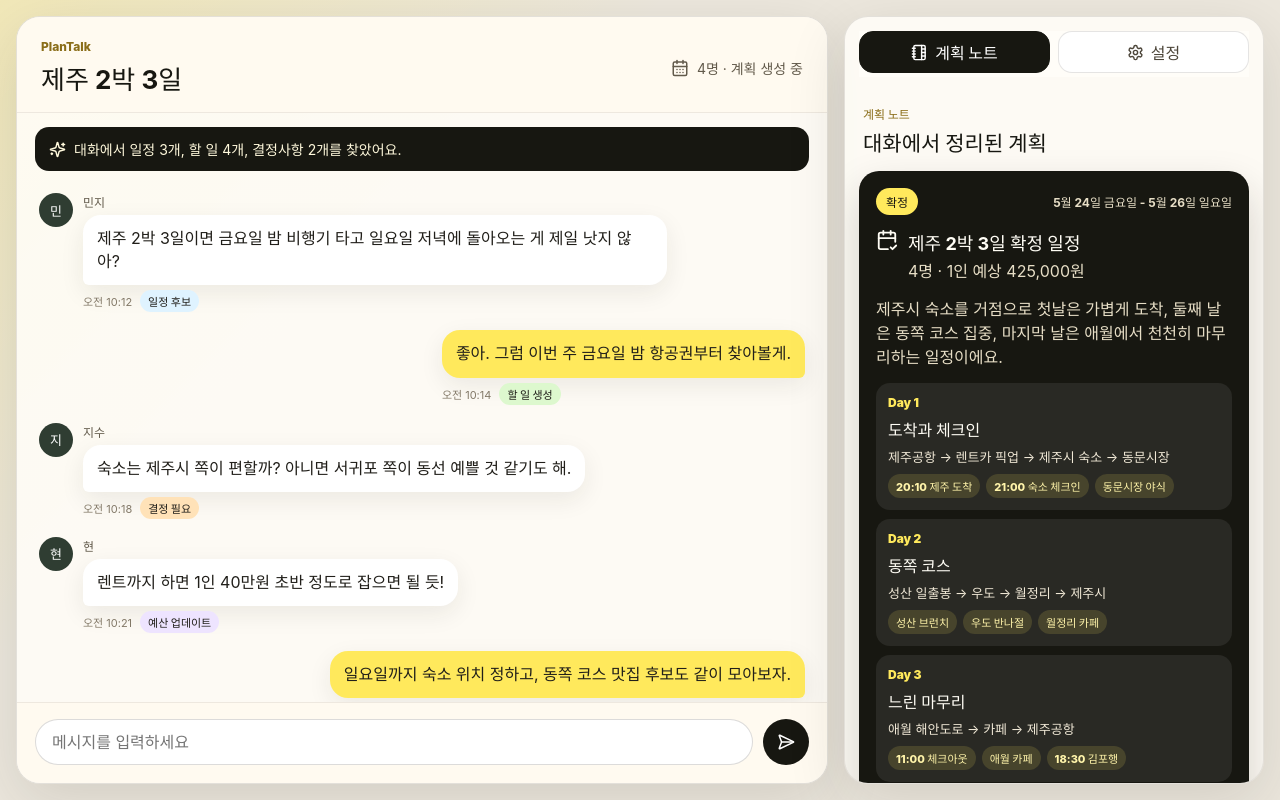
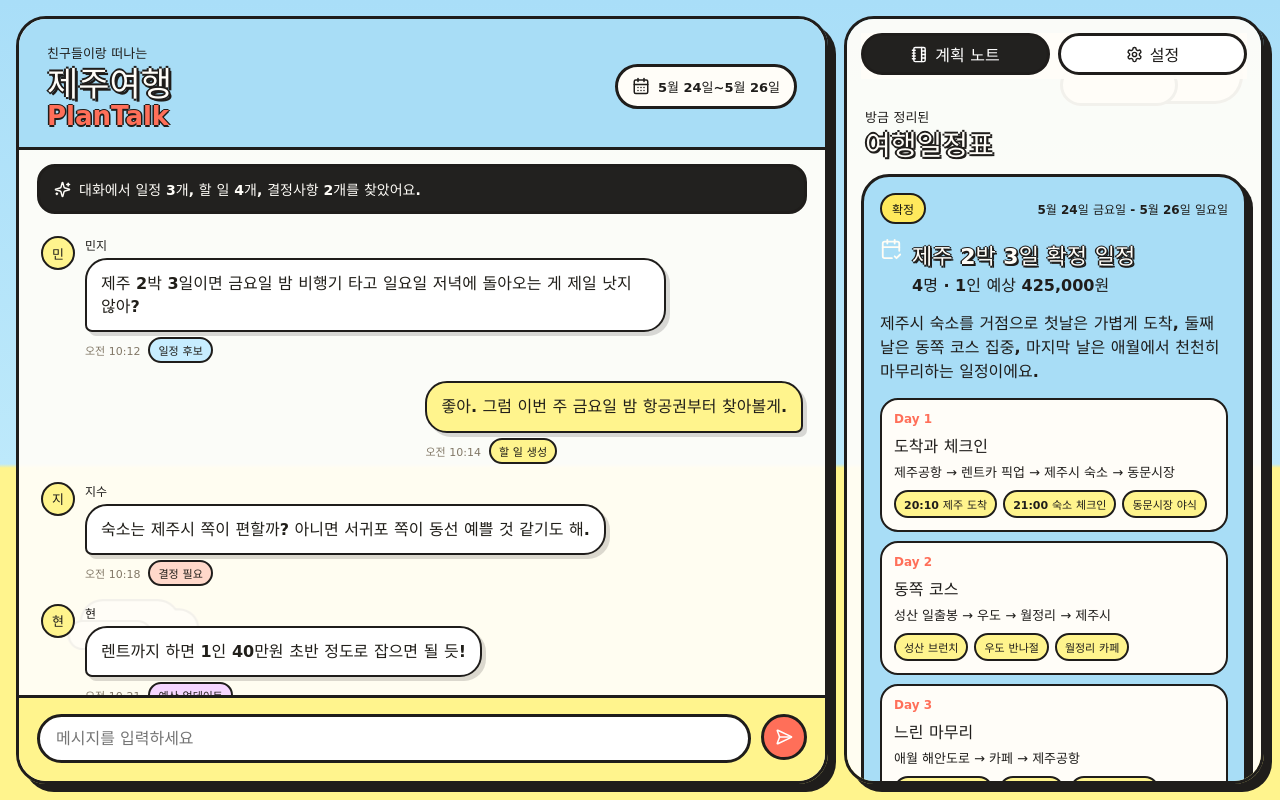
Before and after one commit to shirleysol2/plantalk, a React (Vite) app: page / in a window 1280 px wide. Built offline with nearby package versions, Linux system fonts and the light colour scheme.

Commit message:
Apply playful travel planner visual style

```diff
--- a/src/App.tsx
+++ b/src/App.tsx
@@ -19,16 +19,22 @@ export default function App() {
     );
   };
 
+  const showSettings = activeTab === 'settings' || (activeTab === 'chat' && activePanel === 'settings');
+  const showPlan = activeTab === 'plan' || (activeTab === 'chat' && activePanel === 'plan');
+
   return (
     <main className="app-shell">
+      <div className="sky-sticker cloud-one" />
+      <div className="sky-sticker cloud-two" />
+      <div className="plane-sticker" />
       <section className={`chat-column ${activeTab === 'chat' ? 'is-active' : ''}`}>
         <ChatView messages={messages} />
       </section>
 
       <aside className={`side-panel ${activeTab !== 'chat' ? 'is-active' : ''}`}>
         <PanelTabs activePanel={activePanel} onChange={setActivePanel} />
-        <div className={activeTab === 'settings' || activePanel === 'settings' ? 'panel-view' : 'panel-view is-hidden-mobile'}>
-          {(activeTab === 'settings' || activePanel === 'settings') && (
+        <div className={showSettings ? 'panel-view' : 'panel-view is-hidden-mobile'}>
+          {showSettings && (
             <SettingsView
               members={members}
               summaryStyles={summaryStyles}
@@ -37,8 +43,8 @@ export default function App() {
             />
           )}
         </div>
-        <div className={activeTab === 'plan' || activePanel === 'plan' ? 'panel-view' : 'panel-view is-hidden-mobile'}>
-          {(activeTab === 'plan' || activePanel === 'plan') && (
+        <div className={showPlan ? 'panel-view' : 'panel-view is-hidden-mobile'}>
+          {showPlan && (
             <PlanNote
               finalPlan={finalPlan}
               scheduleItems={scheduleItems}
--- a/src/components/ChatView.tsx
+++ b/src/components/ChatView.tsx
@@ -10,12 +10,15 @@ export function ChatView({ messages }: ChatViewProps) {
     <div className="chat-view">
       <header className="chat-header">
         <div>
-          <p className="eyebrow">PlanTalk</p>
-          <h1>제주 2박 3일</h1>
+          <p className="eyebrow">친구들이랑 떠나는</p>
+          <h1>
+            <span>제주여행</span>
+            <em>PlanTalk</em>
+          </h1>
         </div>
         <div className="header-meta">
           <CalendarDays size={18} />
-          <span>4명 · 계획 생성 중</span>
+          <span>5월 24일~5월 26일</span>
         </div>
       </header>
 
--- a/src/components/PlanNote.tsx
+++ b/src/components/PlanNote.tsx
@@ -16,8 +16,8 @@ export function PlanNote({ finalPlan, scheduleItems, tasks, decisions, budgetIte
   return (
     <div className="plan-note">
       <div className="panel-heading">
-        <p className="eyebrow">계획 노트</p>
-        <h2>대화에서 정리된 계획</h2>
+        <p className="eyebrow">방금 정리된</p>
+        <h2>여행일정표</h2>
       </div>
 
       <section className="briefing-card">
--- a/src/styles.css
+++ b/src/styles.css
@@ -1,8 +1,8 @@
 :root {
-  color: #171711;
-  background: #ece7dd;
+  color: #1f1d1b;
+  background: #a8ddf6;
   font-family:
-    Inter, ui-sans-serif, system-ui, -apple-system, BlinkMacSystemFont, "Segoe UI", sans-serif;
+    "Comic Sans MS", "Apple SD Gothic Neo", "Malgun Gothic", ui-sans-serif, system-ui, sans-serif;
   font-synthesis: none;
   text-rendering: optimizeLegibility;
 }
@@ -16,8 +16,8 @@ body {
   min-width: 320px;
   min-height: 100vh;
   background:
-    linear-gradient(135deg, rgba(255, 234, 89, 0.28), transparent 32%),
-    #ece7dd;
+    radial-gradient(ellipse at 50% 112%, #fff48d 0 31%, transparent 31.5%),
+    linear-gradient(180deg, #a9def8 0%, #bde9fb 58%, #fff48d 58.5%, #fff48d 100%);
 }
 
 button,
@@ -30,6 +30,7 @@ button {
 }
 
 .app-shell {
+  position: relative;
   display: grid;
   grid-template-columns: minmax(0, 1fr) minmax(360px, 420px);
   gap: 16px;
@@ -38,23 +39,90 @@ button {
   overflow: hidden;
 }
 
+.sky-sticker {
+  position: fixed;
+  z-index: 0;
+  pointer-events: none;
+}
+
+.cloud-one,
+.cloud-two {
+  width: 118px;
+  height: 42px;
+  border: 3px solid #1f1d1b;
+  border-radius: 999px;
+  background: #fffdf8;
+  box-shadow:
+    28px -18px 0 8px #fffdf8,
+    58px -9px 0 4px #fffdf8,
+    28px -18px 0 11px #1f1d1b,
+    58px -9px 0 7px #1f1d1b;
+  opacity: 0.9;
+}
+
+.cloud-one {
+  top: 8%;
+  right: 8%;
+}
+
+.cloud-two {
+  bottom: 18%;
+  left: 4%;
+  transform: scale(0.72);
+}
+
+.plane-sticker {
+  position: fixed;
+  right: 4%;
+  top: 28%;
+  z-index: 0;
+  width: 154px;
+  height: 70px;
+  pointer-events: none;
+  opacity: 0.24;
+  transform: rotate(25deg);
+}
+
+.plane-sticker::before {
+  position: absolute;
+  inset: 28px 0 auto 0;
+  height: 16px;
+  border-radius: 999px 28px 28px 999px;
+  background: #fffdf8;
+  content: "";
+}
+
+.plane-sticker::after {
+  position: absolute;
+  top: 0;
+  left: 54px;
+  width: 70px;
+  height: 64px;
+  border-radius: 12px;
+  background: #fffdf8;
+  clip-path: polygon(0 44%, 100% 0, 64% 52%, 100% 100%);
+  content: "";
+}
+
 .chat-column,
 .side-panel {
+  position: relative;
+  z-index: 1;
   min-height: 0;
 }
 
 .chat-view,
 .side-panel {
-  border: 1px solid rgba(40, 36, 28, 0.12);
-  background: rgba(255, 253, 248, 0.88);
-  box-shadow: 0 18px 60px rgba(35, 31, 24, 0.12);
+  border: 3px solid #1f1d1b;
+  background: rgba(255, 253, 248, 0.94);
+  box-shadow: 8px 8px 0 #1f1d1b;
 }
 
 .chat-view {
   display: grid;
   grid-template-rows: auto auto minmax(0, 1fr) auto;
   height: 100%;
-  border-radius: 24px;
+  border-radius: 30px;
   overflow: hidden;
 }
 
@@ -63,15 +131,15 @@ button {
   align-items: center;
   justify-content: space-between;
   gap: 16px;
-  padding: 22px 24px 16px;
-  background: #fffaf0;
-  border-bottom: 1px solid rgba(40, 36, 28, 0.08);
+  padding: 24px 28px 18px;
+  background: #a8ddf6;
+  border-bottom: 3px solid #1f1d1b;
 }
 
 .eyebrow {
   margin: 0 0 5px;
-  color: #8a6d18;
-  font-size: 12px;
+  color: #1f1d1b;
+  font-size: 13px;
   font-weight: 800;
 }
 
@@ -83,13 +151,44 @@ p {
 }
 
 h1 {
+  display: grid;
+  gap: 2px;
   margin-bottom: 0;
+  color: #fffdf8;
+  font-size: 34px;
+  font-weight: 1000;
+  line-height: 1;
+  text-shadow:
+    2px 0 #1f1d1b,
+    -2px 0 #1f1d1b,
+    0 2px #1f1d1b,
+    0 -2px #1f1d1b,
+    3px 3px #1f1d1b;
+}
+
+h1 em {
+  color: #ff6f59;
   font-size: 26px;
+  font-style: normal;
+  text-shadow:
+    1.5px 0 #1f1d1b,
+    -1.5px 0 #1f1d1b,
+    0 1.5px #1f1d1b,
+    0 -1.5px #1f1d1b;
 }
 
 h2 {
   margin-bottom: 0;
-  font-size: 21px;
+  color: #fffdf8;
+  font-size: 28px;
+  font-weight: 1000;
+  line-height: 1.05;
+  text-shadow:
+    2px 0 #1f1d1b,
+    -2px 0 #1f1d1b,
+    0 2px #1f1d1b,
+    0 -2px #1f1d1b,
+    2px 2px #1f1d1b;
 }
 
 h3 {
@@ -108,17 +207,24 @@ h3 {
 
 .header-meta {
   flex: 0 0 auto;
-  color: #625a4b;
-  font-size: 14px;
+  border: 3px solid #1f1d1b;
+  border-radius: 999px;
+  padding: 10px 14px;
+  background: #fffdf8;
+  color: #1f1d1b;
+  font-size: 13px;
+  font-weight: 900;
 }
 
 .chat-summary {
   margin: 14px 18px 0;
   padding: 12px 14px;
-  border-radius: 14px;
-  background: #171711;
-  color: #fff9dc;
+  border: 3px solid #1f1d1b;
+  border-radius: 18px;
+  background: #22211f;
+  color: #fffdf8;
   font-size: 14px;
+  font-weight: 800;
 }
 
 .message-list {
@@ -148,8 +254,9 @@ h3 {
   height: 34px;
   place-items: center;
   border-radius: 50%;
-  background: #2f3d32;
-  color: #fff;
+  border: 2px solid #1f1d1b;
+  background: #fff48d;
+  color: #1f1d1b;
   font-size: 13px;
   font-weight: 800;
 }
@@ -160,23 +267,25 @@ h3 {
 }
 
 .sender {
-  color: #625a4b;
+  color: #1f1d1b;
   font-size: 12px;
   font-weight: 700;
 }
 
 .message-bubble {
+  border: 2px solid #1f1d1b;
   padding: 12px 14px;
-  border-radius: 18px 18px 18px 6px;
+  border-radius: 22px 22px 22px 7px;
   background: #ffffff;
   color: #211f1a;
   line-height: 1.45;
-  box-shadow: 0 8px 24px rgba(37, 32, 24, 0.08);
+  box-shadow: 4px 4px 0 rgba(31, 29, 27, 0.16);
+  font-weight: 700;
 }
 
 .message-bubble.mine {
-  border-radius: 18px 18px 6px 18px;
-  background: #ffe95c;
+  border-radius: 22px 22px 7px 22px;
+  background: #fff48d;
 }
 
 .message-meta {
@@ -188,6 +297,7 @@ h3 {
 }
 
 .extract-chip {
+  border: 2px solid #1f1d1b;
   border-radius: 999px;
   padding: 3px 8px;
   color: #1f1d18;
@@ -195,33 +305,33 @@ h3 {
 }
 
 .extract-chip.schedule {
-  background: #dff3ff;
+  background: #c7edff;
 }
 
 .extract-chip.task {
-  background: #ddf8ce;
+  background: #fff48d;
 }
 
 .extract-chip.decision {
-  background: #ffe2b8;
+  background: #ffd8ca;
 }
 
 .extract-chip.budget {
-  background: #eee4ff;
+  background: #f6d6ff;
 }
 
 .composer {
   display: flex;
   gap: 10px;
   padding: 16px 18px 18px;
-  background: #fffaf0;
-  border-top: 1px solid rgba(40, 36, 28, 0.08);
+  background: #fff48d;
+  border-top: 3px solid #1f1d1b;
 }
 
 .composer input {
   min-width: 0;
   flex: 1;
-  border: 1px solid rgba(40, 36, 28, 0.16);
+  border: 3px solid #1f1d1b;
   border-radius: 999px;
   padding: 12px 16px;
   outline: none;
@@ -234,7 +344,8 @@ h3 {
   place-items: center;
   border: 0;
   border-radius: 50%;
-  background: #171711;
+  border: 3px solid #1f1d1b;
+  background: #ff6f59;
   color: #fff;
 }
 
@@ -244,7 +355,7 @@ h3 {
   gap: 12px;
   height: 100%;
   padding: 14px;
-  border-radius: 24px;
+  border-radius: 30px;
   overflow-y: auto;
 }
 
@@ -269,23 +380,23 @@ h3 {
   align-items: center;
   justify-content: center;
   gap: 7px;
-  border: 1px solid rgba(40, 36, 28, 0.12);
+  border: 3px solid #1f1d1b;
   background: #fff;
-  color: #4d463a;
+  color: #1f1d1b;
 }
 
 .panel-tabs button {
   flex: 1;
   min-height: 42px;
-  border-radius: 14px;
+  border-radius: 999px;
   font-weight: 800;
 }
 
 .panel-tabs button.active,
 .bottom-nav button.active,
 .segmented button.selected {
-  border-color: #171711;
-  background: #171711;
+  border-color: #1f1d1b;
+  background: #22211f;
   color: #fff;
 }
 
@@ -304,25 +415,26 @@ h3 {
 }
 
 .plan-card {
-  border: 1px solid rgba(40, 36, 28, 0.1);
-  border-radius: 18px;
+  border: 3px solid #1f1d1b;
+  border-radius: 22px;
   padding: 15px;
   background: #fff;
+  box-shadow: 4px 4px 0 rgba(31, 29, 27, 0.12);
 }
 
 .plan-card.accent {
-  background: #fff8cf;
+  background: #fff48d;
 }
 
 .briefing-card {
   display: grid;
   gap: 14px;
-  border: 1px solid rgba(23, 23, 17, 0.16);
-  border-radius: 20px;
+  border: 3px solid #1f1d1b;
+  border-radius: 28px;
   padding: 16px;
-  background: #171711;
+  background: #a8ddf6;
   color: #fffdf5;
-  box-shadow: 0 18px 40px rgba(31, 28, 20, 0.18);
+  box-shadow: 6px 6px 0 #1f1d1b;
 }
 
 .briefing-status {
@@ -330,12 +442,13 @@ h3 {
   align-items: center;
   justify-content: space-between;
   gap: 10px;
-  color: #e7dec6;
+  color: #1f1d1b;
   font-size: 12px;
   font-weight: 800;
 }
 
 .briefing-status span {
+  border: 2px solid #1f1d1b;
   border-radius: 999px;
   padding: 5px 10px;
   background: #ffe95c;
@@ -349,14 +462,22 @@ h3 {
 }
 
 .briefing-title h3 {
+  color: #fffdf8;
   margin-bottom: 4px;
-  font-size: 18px;
+  font-size: 22px;
+  text-shadow:
+    1.5px 0 #1f1d1b,
+    -1.5px 0 #1f1d1b,
+    0 1.5px #1f1d1b,
+    0 -1.5px #1f1d1b,
+    2px 2px #1f1d1b;
 }
 
 .briefing-title p,
 .briefing-summary {
   margin-bottom: 0;
-  color: #e7dec6;
+  color: #1f1d1b;
+  font-weight: 800;
   line-height: 1.5;
 }
 
@@ -368,20 +489,22 @@ h3 {
 .day-brief {
   display: grid;
   gap: 7px;
-  border-radius: 14px;
+  border: 2px solid #1f1d1b;
+  border-radius: 18px;
   padding: 12px;
-  background: rgba(255, 255, 255, 0.08);
+  background: #fffdf8;
+  color: #1f1d1b;
 }
 
 .day-brief span {
-  color: #ffe95c;
+  color: #ff6f59;
   font-size: 12px;
   font-weight: 900;
 }
 
 .day-brief p {
   margin-bottom: 0;
-  color: #f0e8d6;
+  color: #1f1d1b;
   font-size: 13px;
   line-height: 1.45;
 }
@@ -393,10 +516,11 @@ h3 {
 }
 
 .day-brief em {
+  border: 2px solid #1f1d1b;
   border-radius: 999px;
   padding: 4px 8px;
-  background: rgba(255, 233, 92, 0.14);
-  color: #fff4aa;
+  background: #fff48d;
+  color: #1f1d1b;
   font-size: 11px;
   font-style: normal;
   font-weight: 800;
@@ -406,9 +530,10 @@ h3 {
   display: flex;
   align-items: flex-start;
   gap: 8px;
-  border-radius: 14px;
+  border: 2px solid #1f1d1b;
+  border-radius: 18px;
   padding: 12px;
-  background: #fff8cf;
+  background: #fff48d;
   color: #171711;
   font-size: 13px;
   font-weight: 800;
@@ -433,7 +558,7 @@ h3 {
   grid-template-columns: 86px 1fr;
   gap: 4px 10px;
   padding: 10px 0;
-  border-top: 1px solid rgba(40, 36, 28, 0.1);
+  border-top: 2px dashed rgba(31, 29, 27, 0.22);
 }
 
 .timeline-item:first-child {
@@ -466,8 +591,8 @@ h3 {
   align-items: center;
   gap: 9px;
   width: 100%;
-  border: 1px solid rgba(40, 36, 28, 0.1);
-  border-radius: 13px;
+  border: 2px solid #1f1d1b;
+  border-radius: 16px;
   padding: 10px;
   background: #fbfaf7;
   color: #211f1a;
@@ -482,7 +607,8 @@ h3 {
 .decision-item,
 .budget-item,
 .member-item {
-  border-radius: 14px;
+  border: 2px solid #1f1d1b;
+  border-radius: 18px;
   background: #fbfaf7;
   padding: 12px;
 }
@@ -495,16 +621,17 @@ h3 {
 }
 
 .decision-item div span {
+  border: 2px solid #1f1d1b;
   border-radius: 999px;
   padding: 5px 9px;
-  background: #eee9dd;
+  background: #fff48d;
   font-size: 12px;
   font-weight: 800;
 }
 
 .budget-total {
   margin-bottom: 10px;
-  color: #5d541e;
+  color: #1f1d1b;
   font-weight: 900;
 }
 
@@ -524,7 +651,7 @@ h3 {
 }
 
 .member-item .avatar {
-  background: #ffe95c;
+  background: #fff48d;
   color: #171711;
 }
 
@@ -544,7 +671,7 @@ h3 {
 }
 
 .toggle-row + .toggle-row {
-  border-top: 1px solid rgba(40, 36, 28, 0.1);
+  border-top: 2px dashed rgba(31, 29, 27, 0.18);
 }
 
 .toggle-row input {
```
